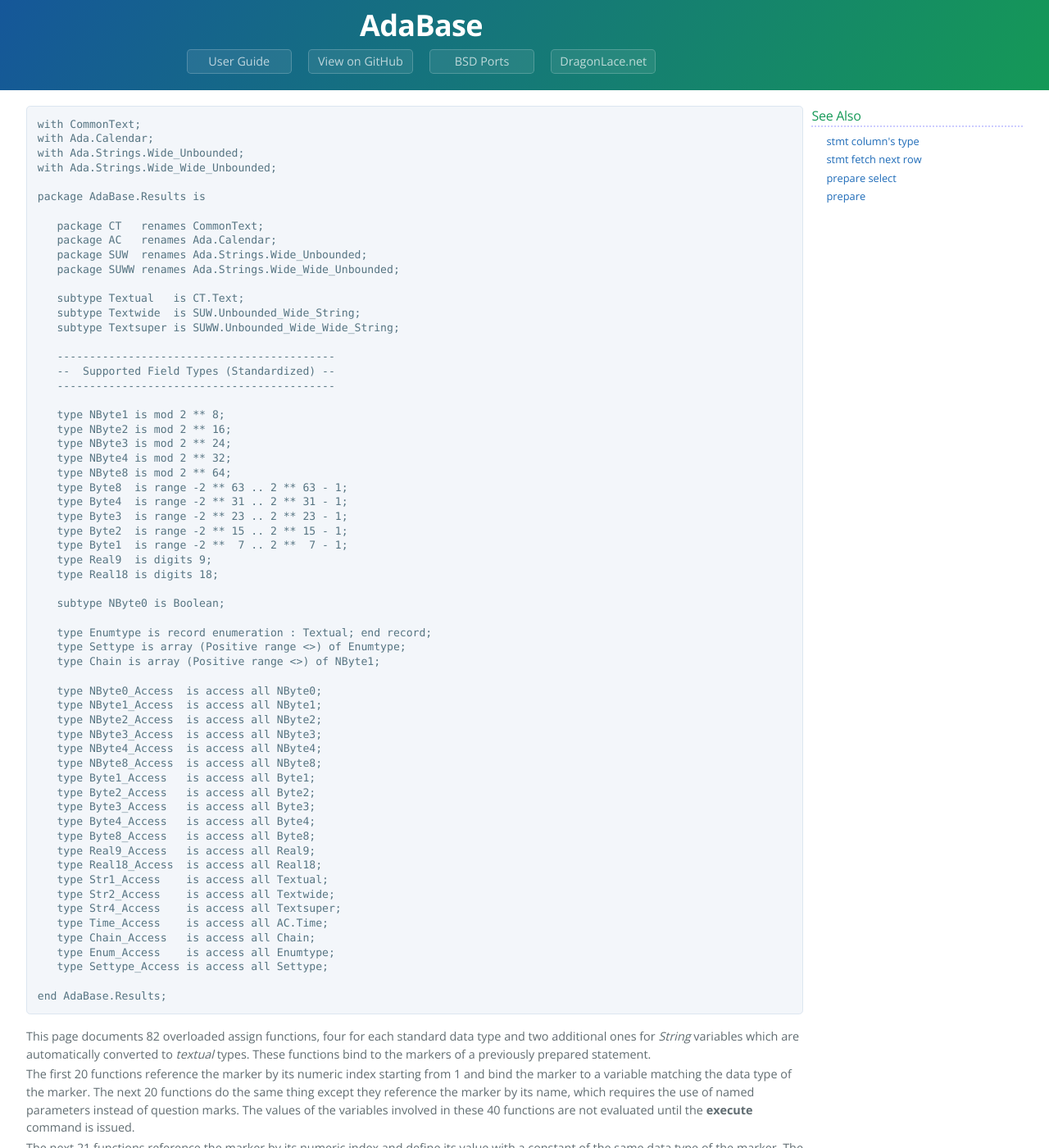
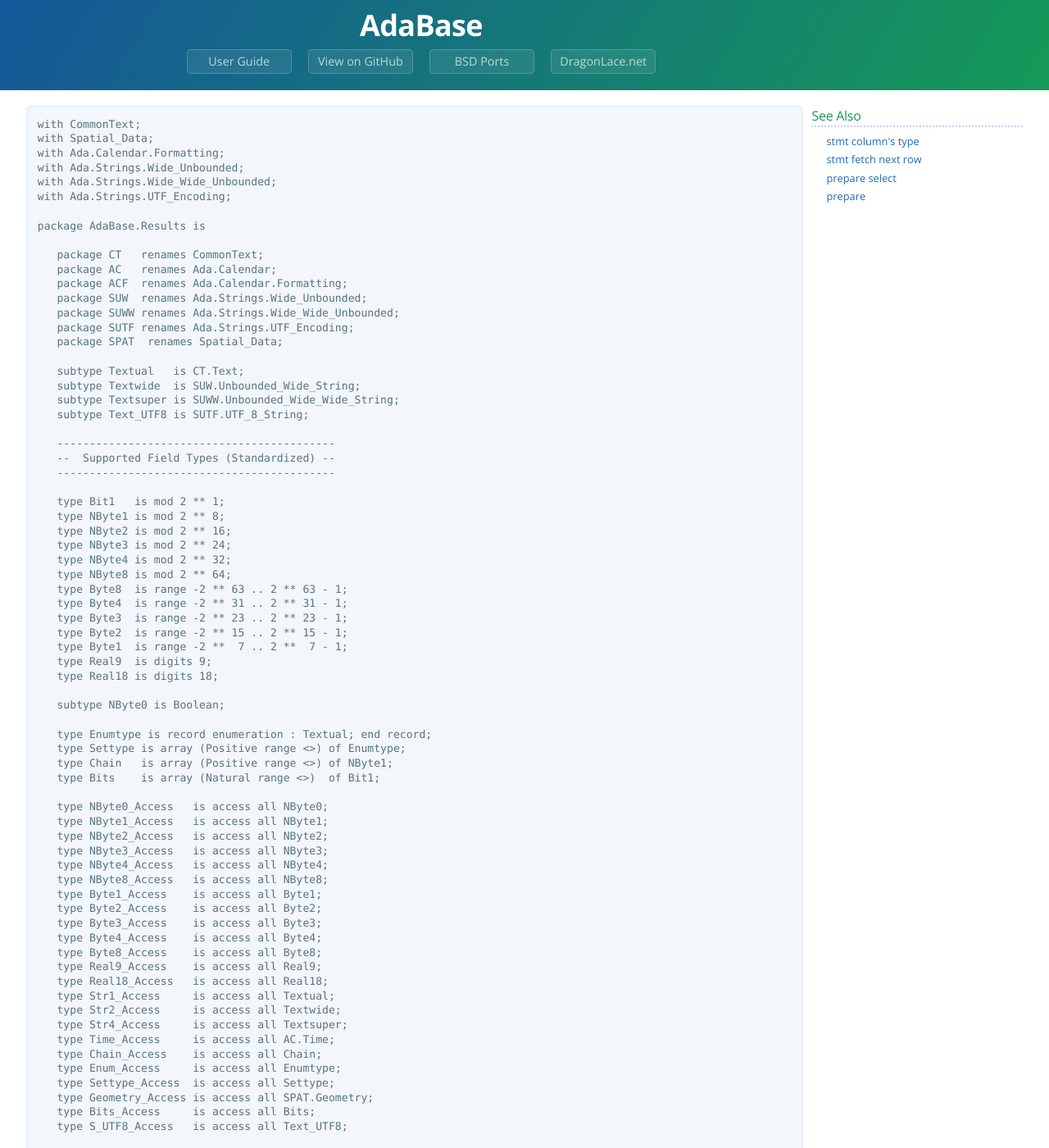
Before and after one commit to jrmarino/AdaBase, a Jekyll site: the page built from stmt_assign.md, in a window 1280 px wide and 1400 px high. Shown: the whole window at 82% size. Built offline with Jekyll 4.4.1, drawn with Linux system fonts in a browser that asks for light colours; some of the changed text lies outside the part shown.

Commit message:
Update bind and assign functions
Note that the assign string functions went away (they conflict with
UTF8)

```diff
--- a/_config.yml
+++ b/_config.yml
@@ -188,11 +188,11 @@
        fetch_bound: '<a href="stmt_fetch_bound.html">stmt fetch bound</a>'
        f_fetch_bound: '<a href="stmt_fetch_bound.html">func fetch_bound</a>'
 
-       stmt_bind: '<a href="stmt_bind.html">stmt bind (x40)</a>'
-       f_bind: '<a href="stmt_bind.html">func bind (x40)</a>'
+       stmt_bind: '<a href="stmt_bind.html">stmt bind (x44)</a>'
+       f_bind: '<a href="stmt_bind.html">func bind (x44)</a>'
 
-       stmt_assign: '<a href="stmt_assign.html">stmt assign (x82)</a>'
-       f_assign: '<a href="stmt_assign.html">func assign (x82)</a>'
+       stmt_assign: '<a href="stmt_assign.html">stmt assign (x88)</a>'
+       f_assign: '<a href="stmt_assign.html">func assign (x88)</a>'
 
        stmt_last_insert_id: '<a href="stmt_last_insert_id.html">stmt last insert id</a>'
        f_stmt_last_insert_id: '<a href="stmt_last_insert_id.html">func last_insert_id</a>'
--- a/stmt_assign.md
+++ b/stmt_assign.md
@@ -5,25 +5,32 @@
 <div class="leftside">
 <pre class="code">
 with CommonText;
-with Ada.Calendar;
+with Spatial_Data;
+with Ada.Calendar.Formatting;
 with Ada.Strings.Wide_Unbounded;
 with Ada.Strings.Wide_Wide_Unbounded;
+with Ada.Strings.UTF_Encoding;
 
 package AdaBase.Results is
 
    package CT   renames CommonText;
    package AC   renames Ada.Calendar;
+   package ACF  renames Ada.Calendar.Formatting;
    package SUW  renames Ada.Strings.Wide_Unbounded;
    package SUWW renames Ada.Strings.Wide_Wide_Unbounded;
+   package SUTF renames Ada.Strings.UTF_Encoding;
+   package SPAT  renames Spatial_Data;
 
    subtype Textual   is CT.Text;
    subtype Textwide  is SUW.Unbounded_Wide_String;
    subtype Textsuper is SUWW.Unbounded_Wide_Wide_String;
+   subtype Text_UTF8 is SUTF.UTF_8_String;
 
    -------------------------------------------
    --  Supported Field Types (Standardized) --
    -------------------------------------------
 
+   type Bit1   is mod 2 ** 1;
    type NByte1 is mod 2 ** 8;
    type NByte2 is mod 2 ** 16;
    type NByte3 is mod 2 ** 24;
@@ -41,48 +48,51 @@
 
    type Enumtype is record enumeration : Textual; end record;
    type Settype is array (Positive range <>) of Enumtype;
-   type Chain is array (Positive range <>) of NByte1;
+   type Chain   is array (Positive range <>) of NByte1;
+   type Bits    is array (Natural range <>)  of Bit1;
 
-   type NByte0_Access  is access all NByte0;
-   type NByte1_Access  is access all NByte1;
-   type NByte2_Access  is access all NByte2;
-   type NByte3_Access  is access all NByte3;
-   type NByte4_Access  is access all NByte4;
-   type NByte8_Access  is access all NByte8;
-   type Byte1_Access   is access all Byte1;
-   type Byte2_Access   is access all Byte2;
-   type Byte3_Access   is access all Byte3;
-   type Byte4_Access   is access all Byte4;
-   type Byte8_Access   is access all Byte8;
-   type Real9_Access   is access all Real9;
-   type Real18_Access  is access all Real18;
-   type Str1_Access    is access all Textual;
-   type Str2_Access    is access all Textwide;
-   type Str4_Access    is access all Textsuper;
-   type Time_Access    is access all AC.Time;
-   type Chain_Access   is access all Chain;
-   type Enum_Access    is access all Enumtype;
-   type Settype_Access is access all Settype;
+   type NByte0_Access   is access all NByte0;
+   type NByte1_Access   is access all NByte1;
+   type NByte2_Access   is access all NByte2;
+   type NByte3_Access   is access all NByte3;
+   type NByte4_Access   is access all NByte4;
+   type NByte8_Access   is access all NByte8;
+   type Byte1_Access    is access all Byte1;
+   type Byte2_Access    is access all Byte2;
+   type Byte3_Access    is access all Byte3;
+   type Byte4_Access    is access all Byte4;
+   type Byte8_Access    is access all Byte8;
+   type Real9_Access    is access all Real9;
+   type Real18_Access   is access all Real18;
+   type Str1_Access     is access all Textual;
+   type Str2_Access     is access all Textwide;
+   type Str4_Access     is access all Textsuper;
+   type Time_Access     is access all AC.Time;
+   type Chain_Access    is access all Chain;
+   type Enum_Access     is access all Enumtype;
+   type Settype_Access  is access all Settype;
+   type Geometry_Access is access all SPAT.Geometry;
+   type Bits_Access     is access all Bits;
+   type S_UTF8_Access   is access all Text_UTF8;
 
 end AdaBase.Results;
 </pre>
 <p>
-This page documents 82 overloaded assign functions, four for each standard
-data type and two additional ones for <i>String</i> variables which are
-automatically converted to <i>textual</i> types.  These functions bind to the
+This page documents 88 overloaded assign functions, four for each standard
+data type.  These functions bind to the
 markers of a previously prepared statement.
 </p>
 <p>
-The first 20 functions reference the marker by its numeric index starting from 1
+The first 22 functions reference the marker by its numeric index starting from 1
 and bind the marker to a variable matching the data type of the marker.
-The next 20 functions do the same thing except they reference the marker by its
+The next 22 functions do the same thing except they reference the marker by its
 name, which requires the use of named parameters instead of question marks.
-The values of the variables involved in these 40 functions are not evaluated until
+The values of the variables involved in these 44 functions are not evaluated until
 the <b>execute</b> command is issued.
 </p>
 <p>
-The next 21 functions reference the marker by its numeric index and define its
-value with a constant of the same data type of the marker.  The final 21
+The next 22 functions reference the marker by its numeric index and define its
+value with a constant of the same data type of the marker.  The final 22
 functions are similar, but reference the marker by their names.
 </p>
 <h3>Boolean function<br/>
@@ -125,12 +135,16 @@
 AdaBase.Statement.Base.[STMT].assign (index : Positive; vaxx : AR.Enum_Access)</h3>
 <h3>Boolean function<br/>
 AdaBase.Statement.Base.[STMT].assign (index : Positive; vaxx : AR.Settype_Access)</h3>
+<h3>Boolean function<br/>
+AdaBase.Statement.Base.[STMT].assign (index : Positive; vaxx : AR.Bits_Access)</h3>
+<h3>Boolean function<br/>
+AdaBase.Statement.Base.[STMT].assign (index : Positive; vaxx : AR.S_UTF8_Access)</h3>
 <p>
 Prior to issuing the <b>execute</b> command of the statement object, the values of
 the markers must be defined.  One method is to pass access to a variable of the same
-type as the marker.  The first 20 of the 80 overloaded bind functions accept an index
+type as the marker.  The first 22 of the 88 overloaded bind functions accept an index
 starting with 1 that matches the column number of the result row.  The <i>vaxx</i>
-argument accepts a pointer to one of the 20 native data type.  If the access type
+argument accepts a pointer to one of the 22 native data type.  If the access type
 assigned to <i>vaxx</i> is set to null, the driver will attempt to set the parameter
 to NULL, e.g. insert NULL into a record's field rather than a value.
 </p>
@@ -180,8 +194,12 @@
 AdaBase.Statement.Base.[STMT].assign (moniker : String; vaxx : AR.Enum_Access)</h3>
 <h3>Boolean function<br/>
 AdaBase.Statement.Base.[STMT].assign (moniker : String; vaxx : AR.Settype_Access)</h3>
+<h3>Boolean function<br/>
+AdaBase.Statement.Base.[STMT].assign (moniker : String; vaxx : AR.Bits_Access)</h3>
+<h3>Boolean function<br/>
+AdaBase.Statement.Base.[STMT].assign (moniker : String; vaxx : AR.S_UTF8_Access)</h3>
 <p>
-The next set of 21 functions are similar, but rather than referring to the marker
+The next set of 22 functions are similar, but rather than referring to the marker
 position with a numeric index, it accepts a String which must match of the name of the
 parameter defined in the original SQL string.  For example, if the SQL given to the
 <b>prepare</b> function is "SELECT ALL * FROM fruits WHERE color = :color", the name
@@ -214,8 +232,6 @@
 <h3>Boolean function<br/>
 AdaBase.Statement.Base.[STMT].assign (index : Positive; vaxx : AR.Real18)</h3>
 <h3>Boolean function<br/>
-AdaBase.Statement.Base.[STMT].assign (index : Positive; vaxx : String)</h3>
-<h3>Boolean function<br/>
 AdaBase.Statement.Base.[STMT].assign (index : Positive; vaxx : AR.Textual)</h3>
 <h3>Boolean function<br/>
 AdaBase.Statement.Base.[STMT].assign (index : Positive; vaxx : AR.Textwide)</h3>
@@ -229,8 +245,12 @@
 AdaBase.Statement.Base.[STMT].assign (index : Positive; vaxx : AR.Enum)</h3>
 <h3>Boolean function<br/>
 AdaBase.Statement.Base.[STMT].assign (index : Positive; vaxx : AR.Settype)</h3>
+<h3>Boolean function<br/>
+AdaBase.Statement.Base.[STMT].assign (index : Positive; vaxx : AR.Bits)</h3>
+<h3>Boolean function<br/>
+AdaBase.Statement.Base.[STMT].assign (index : Positive; vaxx : AR.Text_UTF8)</h3>
 <p>
-These 21 functions assign values immediately to markers referenced by their
+These 22 functions assign values immediately to markers referenced by their
 numeric index.
 </p>
 <h3>Boolean function<br/>
@@ -260,8 +280,6 @@
 <h3>Boolean function<br/>
 AdaBase.Statement.Base.[STMT].assign (moniker : String; vaxx : AR.Real18)</h3>
 <h3>Boolean function<br/>
-AdaBase.Statement.Base.[STMT].assign (moniker : String; vaxx : String)</h3>
-<h3>Boolean function<br/>
 AdaBase.Statement.Base.[STMT].assign (moniker : String; vaxx : AR.Textual)</h3>
 <h3>Boolean function<br/>
 AdaBase.Statement.Base.[STMT].assign (moniker : String; vaxx : AR.Textwide)</h3>
@@ -275,8 +293,12 @@
 AdaBase.Statement.Base.[STMT].assign (moniker : String; vaxx : AR.Enum)</h3>
 <h3>Boolean function<br/>
 AdaBase.Statement.Base.[STMT].assign (moniker : String; vaxx : AR.Settype)</h3>
+<h3>Boolean function<br/>
+AdaBase.Statement.Base.[STMT].assign (moniker : String; vaxx : AR.Bits)</h3>
+<h3>Boolean function<br/>
+AdaBase.Statement.Base.[STMT].assign (moniker : String; vaxx : AR.S_UTF8_Access)</h3>
 <p>
-These 20 functions assign values immediately to markers referenced by their
+These 22 functions assign values immediately to markers referenced by their
 names.
 </p>
 <br/>
```
Also changed, not shown: stmt_bind.md (+59 -28 lines).
